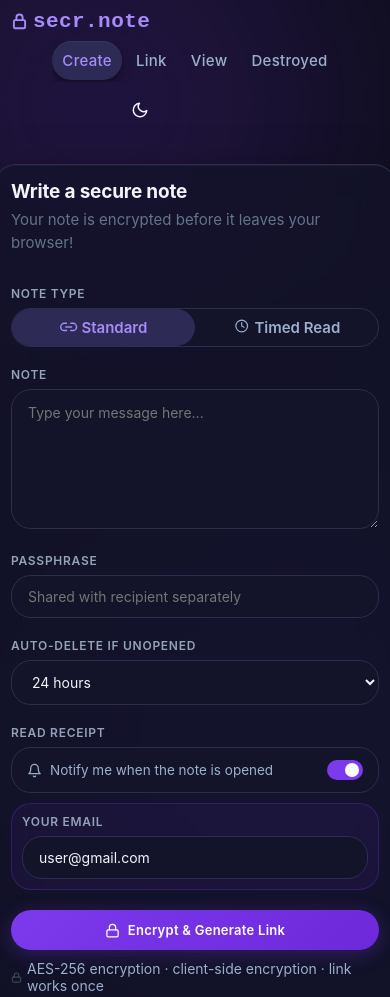
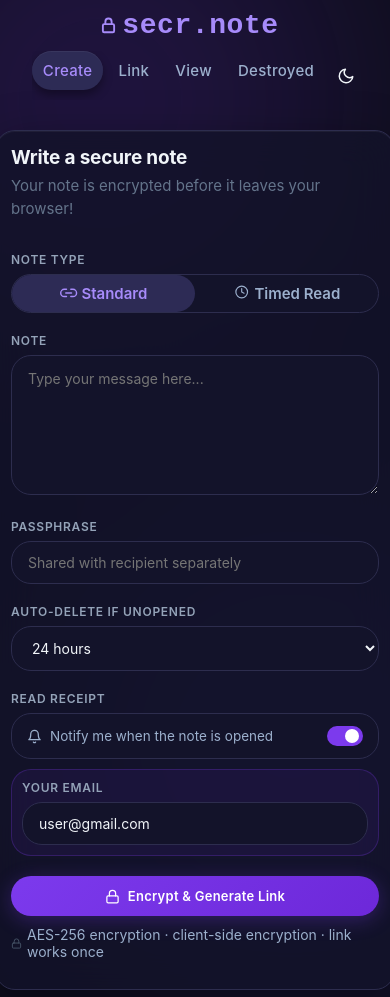
Before and after one commit to iuselinux46/SecrNote, a plain HTML site: page frontend/index.html in a window 390 px wide. Shown: the top 997 px of the page. Drawn offline with nearby package versions, Linux system fonts and the light colour scheme.

Commit message:
Mobile Optimization

```diff
--- a/frontend/css/style.css
+++ b/frontend/css/style.css
@@ -104,7 +104,7 @@ header.topbar {
   justify-self: start;
   gap: 6px;
   font-family: "Courier New", monospace;
-  font-size: 21px;
+  font-size: 28px;
   font-weight: 650;
   letter-spacing: 0.02em;
   color: var(--accent);
@@ -114,6 +114,13 @@ header.topbar {
 
 .logo .dot {
   color: var(--text);
+}
+
+.nav-group {
+  display: flex;
+  align-items: center;
+  gap: 8px;
+  justify-content: center;
 }
 
 nav.steps {
@@ -708,12 +715,19 @@ svg {
 @media (max-width: 600px) {
 
   header.topbar {
-    grid-template-columns: auto 1fr;
-    gap: 8px;
-    padding: 0 12px;
+    grid-template-columns: 1fr;
+    gap: 10px;
+    padding: 10px 12px;
     height: auto;
-    padding-top: 10px;
-    padding-bottom: 10px;
+  }
+
+  .logo {
+    justify-self: center;
+  }
+
+  .nav-group {
+    grid-column: 1 / -1;
+    justify-content: center;
     flex-wrap: wrap;
   }
 
@@ -723,7 +737,7 @@ svg {
     overflow-x: auto;
     scrollbar-width: none;
     -ms-overflow-style: none;
-    padding-bottom: 2px;
+    padding-bottom: 10px;
   }
 
   nav.steps::-webkit-scrollbar {
@@ -731,13 +745,42 @@ svg {
   }
 
   nav.steps a {
-    padding: 10px 10px;
+    padding: 10px 11px;
     font-size: 15px;
     white-space: nowrap;
   }
 
+  nav.steps a.active {
+  background: var(--selected-bg);
+  color: var(--accent);
+  height: fit-content;
+  width: fit-content;
+  box-shadow:
+        0 5px 10px rgba(0,0,0,.35),
+        inset 0 1px rgba(255,255,255,.05);
+  }
+
+  .theme-toggle {
+    grid-column: 1 / -1;
+    width: 25px;
+    height: 25px;
+    display: flex;
+    align-items: center;
+    justify-content: center;
+    justify-self: end;
+    border: 0px solid var(--border);
+    border-radius: 10px;
+    background: var(--surface);
+    color: var(--text);
+    cursor: pointer;
+    transition:
+        background .25s ease,
+        transform .2s ease,
+        border-color .25s ease;
+  }
+
   main {
-    padding: 24px 12px 48px;
+    padding: 20px 12px 10px;
   }
 
   .screen-title {
--- a/frontend/index.html
+++ b/frontend/index.html
@@ -20,6 +20,7 @@
       </svg>
       secr.note
     </a>
+    <div class="nav-group">
       <nav class="steps">
         <a href="index.html" class="active">Create</a>
         <a href="link.html">Link</a>
@@ -49,6 +50,7 @@
           <line x1="19.78" y1="19.78" x2="18.36" y2="18.36"></line>
         </svg>
       </button>
+    </div>
   </header>
 
   <main>
```
Lines whose indentation alone changed are shown as unchanged.
